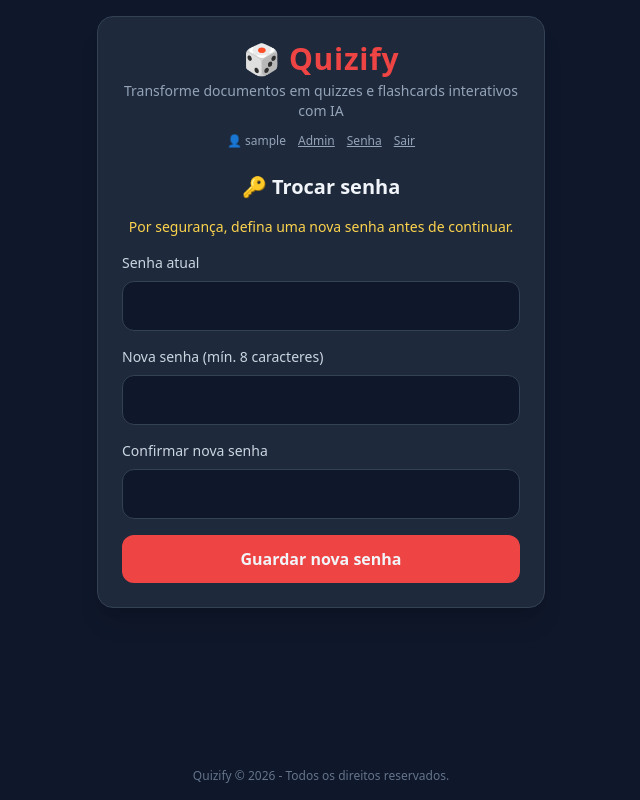
After one commit to aureliocoelho2004-ai/novo-quiz-ia, a Flask app: page /trocar-senha in a window 1280 px wide. The commit adds this page. Shown: the whole page, without its empty margins (319-959 px from the left). Run offline with Flask 3, Linux system fonts and the light colour scheme; the visitor is signed in with stand-in values (Sample User, id 1); some libraries are stand-ins or nearby versions.

Commit message:
Adiciona login com senhas em hash e painel de administração
- /login, /logout, /trocar-senha e /admin (criar, redefinir, remover utilizadores)
- Senhas guardadas com hash em usuarios.json no Firebase
- Contas antigas em texto puro são migradas e obrigadas a trocar a senha
- Senhas criadas pelo admin são provisórias; limite de tentativas de login por IP
- / e /api/gerar exigem sessão; /health continua público para o cron-job
- Layout comum em templates/base.html

Co-Authored-By: Claude Opus 5.5 <noreply@anthropic.com>
Claude-Session: https://claude.ai/code/session_01BjtvukRqv4zc41ySk7aEDe

```diff
--- a/app.py
+++ b/app.py
@@ -2,16 +2,21 @@
 
 Toda a lógica fica aqui; o HTML vive em templates/ e o JS/CSS da página em static/.
 """
+import hashlib
 import io
 import json
 import logging
 import os
 import re
 import unicodedata
+import time
 import uuid
+from functools import wraps
 
-from flask import Flask, jsonify, render_template, request
+from flask import (Flask, abort, flash, jsonify, redirect, render_template, request,
+                   session, url_for)
 from werkzeug.exceptions import RequestEntityTooLarge
+from werkzeug.security import check_password_hash, generate_password_hash
 
 log = logging.getLogger("quizify")
 logging.basicConfig(level=logging.INFO)
@@ -28,6 +33,28 @@ MIME_IMG = {".jpg": "image/jpeg", ".jpeg": "image/jpeg", ".png": "image/png",
 app = Flask(__name__)
 app.config["MAX_CONTENT_LENGTH"] = MAX_TOTAL_MB * 1024 * 1024
 app.json.ensure_ascii = False
+app.config.update(
+    SESSION_COOKIE_HTTPONLY=True,
+    SESSION_COOKIE_SAMESITE="Lax",
+    SESSION_COOKIE_SECURE=bool(os.environ.get("RENDER")),  # Render serve sempre por HTTPS
+    PERMANENT_SESSION_LIFETIME=60 * 60 * 24 * 7,
+)
+
+
+def _chave_secreta():
+    if os.environ.get("SECRET_KEY"):
+        return os.environ["SECRET_KEY"]
+    # Sem SECRET_KEY, deriva uma chave estável de um segredo existente para que
+    # todos os workers do gunicorn aceitem a mesma sessão.
+    base = os.environ.get("FIREBASE_KEY") or os.environ.get("GEMINI_API_KEY")
+    if base:
+        log.warning("SECRET_KEY não definida; usando chave derivada. Defina SECRET_KEY no Render.")
+        return hashlib.sha256(("quizify-sessao:" + base).encode()).hexdigest()
+    log.warning("SECRET_KEY não definida; sessões serão perdidas ao reiniciar.")
+    return os.urandom(32).hex()
+
+
+app.secret_key = _chave_secreta()
 
 
 # --------------------------------------------------------------------------- #
@@ -63,6 +90,80 @@ def bucket_firebase():
             firebase_admin.initialize_app(cred, {"storageBucket": obter_segredo("FIREBASE_BUCKET")})
         _bucket = storage.bucket()
     return _bucket
+
+
+# --------------------------------------------------------------------------- #
+# Utilizadores e autenticação
+# Guardados em usuarios.json no Firebase, com senhas em hash:
+#   {"nome": {"senha": "<hash>", "admin": bool, "trocar_senha": bool}}
+# --------------------------------------------------------------------------- #
+ARQUIVO_USUARIOS = "usuarios.json"
+MAX_TENTATIVAS, JANELA_TENTATIVAS = 5, 10 * 60
+_tentativas = {}
+
+
+def carregar_usuarios():
+    try:
+        blob = bucket_firebase().blob(ARQUIVO_USUARIOS)
+        dados = json.loads(blob.download_as_bytes()) if blob.exists() else {}
+    except Exception:
+        log.exception("Falha ao ler utilizadores do Firebase")
+        dados = {}
+
+    usuarios = {}
+    for nome, valor in dados.items():
+        if isinstance(valor, str):  # formato antigo (Streamlit): senha em texto puro
+            valor = {"senha": generate_password_hash(valor), "admin": nome == "admin", "trocar_senha": True}
+        usuarios[nome] = valor
+
+    # Primeiro acesso: cria o admin a partir das variáveis de ambiente.
+    if not usuarios and os.environ.get("ADMIN_PASSWORD"):
+        nome = os.environ.get("ADMIN_USER", "admin").strip().lower()
+        usuarios[nome] = {"senha": generate_password_hash(os.environ["ADMIN_PASSWORD"]),
+                          "admin": True, "trocar_senha": False}
+    return usuarios
+
+
+def salvar_usuarios(usuarios):
+    bucket_firebase().blob(ARQUIVO_USUARIOS).upload_from_string(
+        json.dumps(usuarios, ensure_ascii=False), content_type="application/json")
+
+
+def ip_cliente():
+    return (request.headers.get("X-Forwarded-For") or request.remote_addr or "").split(",")[0].strip()
+
+
+def bloqueado(ip):
+    agora = time.time()
+    _tentativas[ip] = [t for t in _tentativas.get(ip, []) if agora - t < JANELA_TENTATIVAS]
+    return len(_tentativas[ip]) >= MAX_TENTATIVAS
+
+
+def senha_valida(senha):
+    return len(senha) >= 8
+
+
+def login_obrigatorio(view):
+    @wraps(view)
+    def envolvida(*args, **kwargs):
+        if not session.get("usuario"):
+            if request.path.startswith("/api/"):
+                return jsonify(erro="Sessão expirada. Entre novamente."), 401
+            return redirect(url_for("login", proximo=request.path))
+        if session.get("trocar_senha") and request.endpoint not in ("trocar_senha", "logout"):
+            return redirect(url_for("trocar_senha"))
+        return view(*args, **kwargs)
+    return envolvida
+
+
+def admin_obrigatorio(view):
+    @wraps(view)
+    @login_obrigatorio
+    def envolvida(*args, **kwargs):
+        if not session.get("admin"):
+            abort(403)
+        return view(*args, **kwargs)
+    return envolvida
 
 
 # --------------------------------------------------------------------------- #
@@ -222,7 +323,114 @@ def publicar_firebase(conteudo_html, prefixo):
 # --------------------------------------------------------------------------- #
 # Rotas
 # --------------------------------------------------------------------------- #
+@app.route("/login", methods=["GET", "POST"])
+def login():
+    if request.method == "GET":
+        return render_template("login.html")
+
+    ip = ip_cliente()
+    if bloqueado(ip):
+        flash("Muitas tentativas. Aguarde alguns minutos e tente novamente.", "erro")
+        return render_template("login.html"), 429
+
+    nome = request.form.get("usuario", "").strip().lower()
+    senha = request.form.get("senha", "")
+    usuarios = carregar_usuarios()
+    conta = usuarios.get(nome)
+    if not conta or not check_password_hash(conta["senha"], senha):
+        _tentativas[ip].append(time.time())
+        flash("Utilizador ou senha incorretos.", "erro")
+        return render_template("login.html", usuario=nome), 401
+
+    _tentativas.pop(ip, None)
+    session.clear()
+    session.permanent = True
+    session.update(usuario=nome, admin=bool(conta.get("admin")), trocar_senha=bool(conta.get("trocar_senha")))
+    proximo = request.args.get("proximo", "")
+    return redirect(proximo if proximo.startswith("/") and not proximo.startswith("//") else url_for("index"))
+
+
+@app.post("/logout")
+def logout():
+    session.clear()
+    return redirect(url_for("login"))
+
+
+@app.route("/trocar-senha", methods=["GET", "POST"])
+@login_obrigatorio
+def trocar_senha():
+    if request.method == "POST":
+        usuarios = carregar_usuarios()
+        conta = usuarios.get(session["usuario"])
+        atual, nova = request.form.get("atual", ""), request.form.get("nova", "")
+        if not conta or not check_password_hash(conta["senha"], atual):
+            flash("Senha atual incorreta.", "erro")
+        elif not senha_valida(nova):
+            flash("A nova senha deve ter pelo menos 8 caracteres.", "erro")
+        elif nova != request.form.get("confirmar", ""):
+            flash("A confirmação não coincide com a nova senha.", "erro")
+        elif nova == atual:
+            flash("A nova senha deve ser diferente da atual.", "erro")
+        else:
+            conta.update(senha=generate_password_hash(nova), trocar_senha=False)
+            try:
+                salvar_usuarios(usuarios)
+            except Exception:
+                log.exception("Falha ao guardar utilizadores")
+                flash("Não foi possível guardar a senha. Tente novamente.", "erro")
+            else:
+                session["trocar_senha"] = False
+                flash("Senha alterada com sucesso.", "ok")
+                return redirect(url_for("index"))
+    return render_template("trocar_senha.html", obrigatorio=session.get("trocar_senha"))
+
+
+@app.route("/admin", methods=["GET", "POST"])
+@admin_obrigatorio
+def admin():
+    usuarios = carregar_usuarios()
+    if request.method == "POST":
+        acao = request.form.get("acao")
+        nome = request.form.get("usuario", "").strip().lower()
+        senha = request.form.get("senha", "")
+        if acao == "criar":
+            if not re.fullmatch(r"[a-z0-9._-]{3,30}", nome):
+                flash("Nome inválido: use 3 a 30 letras minúsculas, números, ponto, hífen ou _.", "erro")
+            elif nome in usuarios:
+                flash(f"O utilizador '{nome}' já existe.", "erro")
+            elif not senha_valida(senha):
+                flash("A senha deve ter pelo menos 8 caracteres.", "erro")
+            else:
+                usuarios[nome] = {"senha": generate_password_hash(senha),
+                                  "admin": request.form.get("admin") == "1", "trocar_senha": True}
+                flash(f"Utilizador '{nome}' criado. Ele terá de trocar a senha no primeiro acesso.", "ok")
+        elif acao == "redefinir" and nome in usuarios:
+            if not senha_valida(senha):
+                flash("A senha deve ter pelo menos 8 caracteres.", "erro")
+            else:
+                usuarios[nome].update(senha=generate_password_hash(senha), trocar_senha=True)
+                flash(f"Senha de '{nome}' redefinida.", "ok")
+        elif acao == "remover" and nome in usuarios:
+            if nome == session["usuario"]:
+                flash("Não pode remover a sua própria conta.", "erro")
+            else:
+                del usuarios[nome]
+                flash(f"Utilizador '{nome}' removido.", "ok")
+        else:
+            abort(400)
+
+        try:
+            salvar_usuarios(usuarios)
+        except Exception:
+            log.exception("Falha ao guardar utilizadores")
+            flash("Não foi possível guardar as alterações no Firebase.", "erro")
+        return redirect(url_for("admin"))
+
+    return render_template("admin.html", usuarios=sorted(usuarios.items()))
+
+
 @app.get("/")
+@login_obrigatorio
 def index():
     return render_template("index.html", max_arquivos=MAX_ARQUIVOS, max_mb=MAX_TOTAL_MB,
                            min_itens=MIN_ITENS, max_itens=MAX_ITENS)
@@ -235,6 +443,7 @@ def health():
 
 
 @app.post("/api/gerar")
+@login_obrigatorio
 def gerar():
     arquivos = [a for a in request.files.getlist("arquivos") if a and a.filename]
     tipo = request.form.get("tipo", "quiz")
--- a/static/js/main.js
+++ b/static/js/main.js
@@ -78,6 +78,10 @@
 
             mostrarStatus('🤖 A IA está lendo o material e criando o conteúdo... (pode levar até 1 minuto)');
             const resposta = await fetch('/api/gerar', { method: 'POST', body: dados });
+            if (resposta.status === 401) {
+                window.location.href = '/login';
+                return;
+            }
             const json = await resposta.json().catch(() => ({}));
             if (!resposta.ok) throw new Error(json.erro || `Erro no servidor (${resposta.status}).`);
 
--- /dev/null
+++ b/templates/base.html
@@ -0,0 +1,41 @@
+<!DOCTYPE html>
+<html lang="pt-BR">
+<head>
+    <meta charset="UTF-8">
+    <meta name="viewport" content="width=device-width, initial-scale=1.0">
+    <title>{% block titulo %}Quizify - Gerador de Quizzes e Flashcards com IA{% endblock %}</title>
+    <script src="https://cdn.tailwindcss.com/3.4.16"></script>
+</head>
+<body class="bg-slate-900 text-slate-100 min-h-screen flex flex-col items-center justify-between p-4">
+
+    <main class="w-full max-w-md bg-slate-800 rounded-2xl shadow-xl p-6 border border-slate-700">
+        <header class="text-center mb-6">
+            <h1 class="text-3xl font-extrabold text-red-500 tracking-wide"><a href="{{ url_for('index') }}">🎲 Quizify</a></h1>
+            <p class="text-sm text-slate-400 mt-1">Transforme documentos em quizzes e flashcards interativos com IA</p>
+            {% if session.usuario %}
+            <nav class="flex justify-center items-center gap-3 mt-3 text-xs text-slate-400">
+                <span>👤 {{ session.usuario }}</span>
+                {% if session.admin %}<a href="{{ url_for('admin') }}" class="hover:text-white underline">Admin</a>{% endif %}
+                <a href="{{ url_for('trocar_senha') }}" class="hover:text-white underline">Senha</a>
+                <form method="post" action="{{ url_for('logout') }}" class="inline">
+                    <button class="hover:text-white underline">Sair</button>
+                </form>
+            </nav>
+            {% endif %}
+        </header>
+
+        {% with mensagens = get_flashed_messages(with_categories=true) %}
+        {% for categoria, texto in mensagens %}
+        <p class="mb-4 text-sm rounded-xl p-3 {{ 'bg-red-900/60 text-red-200' if categoria == 'erro' else 'bg-green-900/60 text-green-200' }}">{{ texto }}</p>
+        {% endfor %}
+        {% endwith %}
+
+        {% block conteudo %}{% endblock %}
+    </main>
+
+    <footer class="text-xs text-slate-500 mt-6">
+        Quizify &copy; 2026 - Todos os direitos reservados.
+    </footer>
+    {% block scripts %}{% endblock %}
+</body>
+</html>
--- /dev/null
+++ b/templates/trocar_senha.html
@@ -0,0 +1,18 @@
+{% extends "base.html" %}
+{% block titulo %}Trocar senha - Quizify{% endblock %}
+{% block conteudo %}
+<form method="post" class="space-y-4">
+    <h2 class="text-xl font-bold text-center">🔑 Trocar senha</h2>
+    {% if obrigatorio %}
+    <p class="text-sm text-amber-300 text-center">Por segurança, defina uma nova senha antes de continuar.</p>
+    {% endif %}
+    {% for campo, rotulo, auto in [("atual", "Senha atual", "current-password"), ("nova", "Nova senha (mín. 8 caracteres)", "new-password"), ("confirmar", "Confirmar nova senha", "new-password")] %}
+    <div>
+        <label for="{{ campo }}" class="block text-sm font-medium mb-2 text-slate-300">{{ rotulo }}</label>
+        <input id="{{ campo }}" name="{{ campo }}" type="password" required autocomplete="{{ auto }}" {% if campo != "atual" %}minlength="8"{% endif %}
+               class="w-full bg-slate-900 border border-slate-700 rounded-xl p-3 text-white focus:outline-none focus:border-red-500">
+    </div>
+    {% endfor %}
+    <button class="w-full bg-red-500 hover:bg-red-600 font-bold py-3 rounded-xl transition">Guardar nova senha</button>
+</form>
+{% endblock %}
```
Also changed, not shown: templates/admin.html (added, +52 -0 lines), templates/index.html (+5 -23 lines), templates/login.html (added, +18 -0 lines), README.md.
